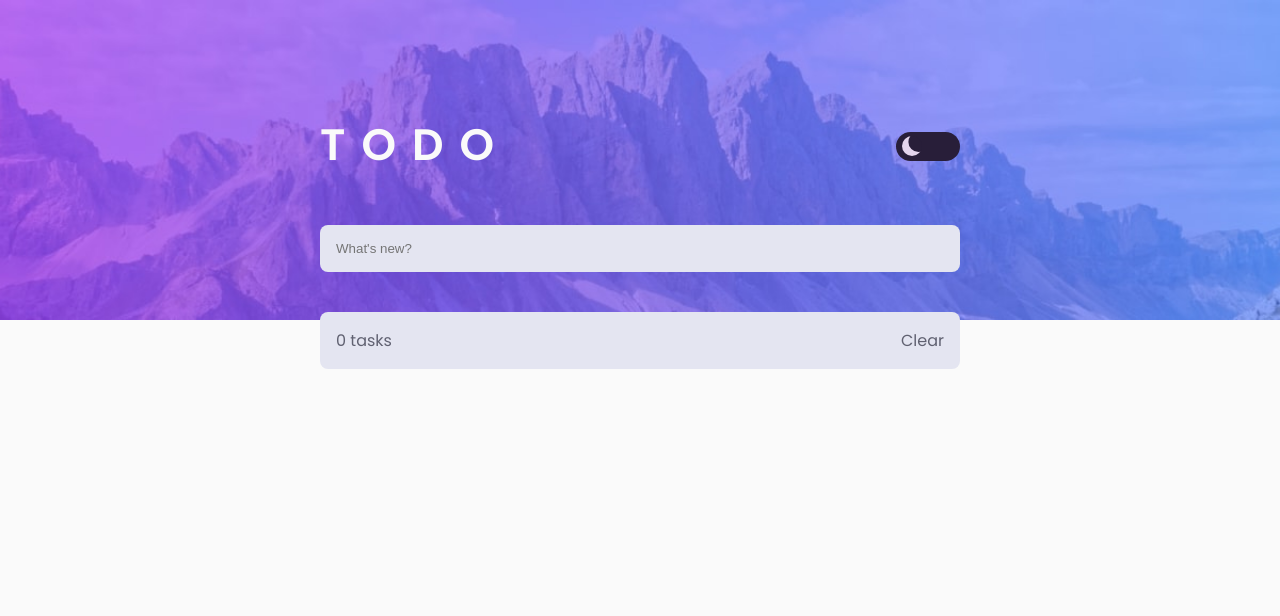
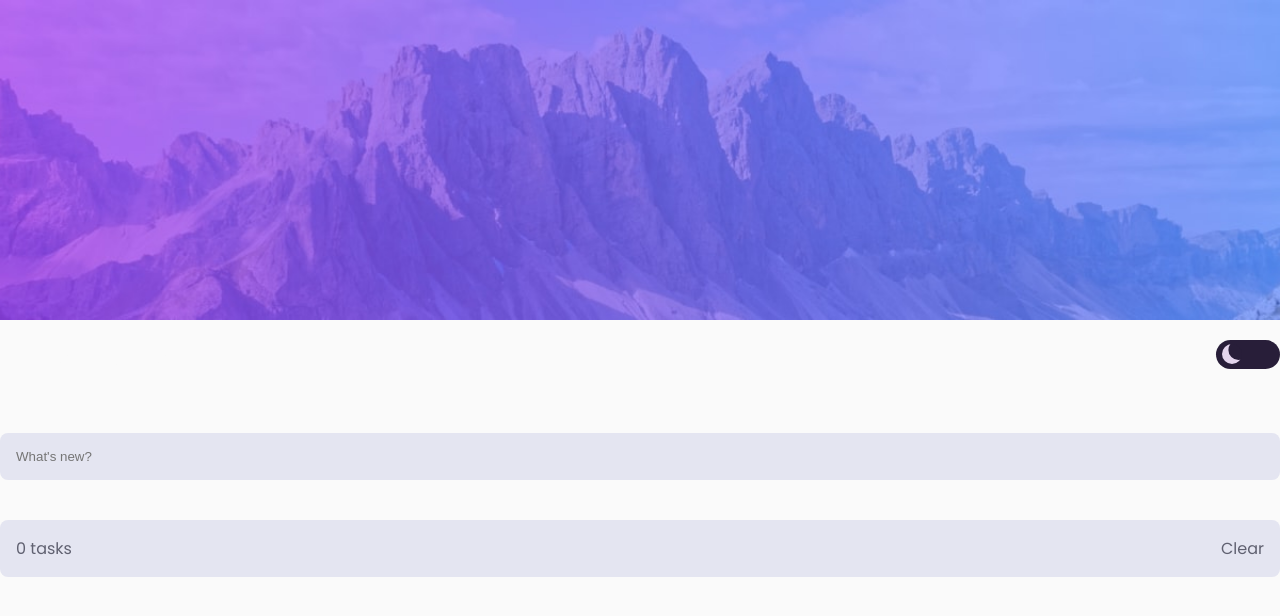
Before and after one commit to KarineBrandelli/to-do-react, a React (Vite) app: page / in a window 1280 px wide. Shown: the top 616 px of the page. Built offline with nearby package versions, Linux system fonts and the light colour scheme; some icons are missing.

Commit message:
build: remove container class styles

```diff
--- a/src/global.js
+++ b/src/global.js
@@ -24,12 +24,4 @@ export const GlobalStyles = createGlobalStyle`
     background: ${({ theme }) => theme.lists};
     color: ${({ theme }) => theme.text};
     transition: all 0.25s linear;
-  }
-
-  .container {
-    justify-self: center;
-    justify-content: center;
-
-    width: 40rem;
-    margin: -13rem 1rem 2rem 1rem;
   }`;
```
